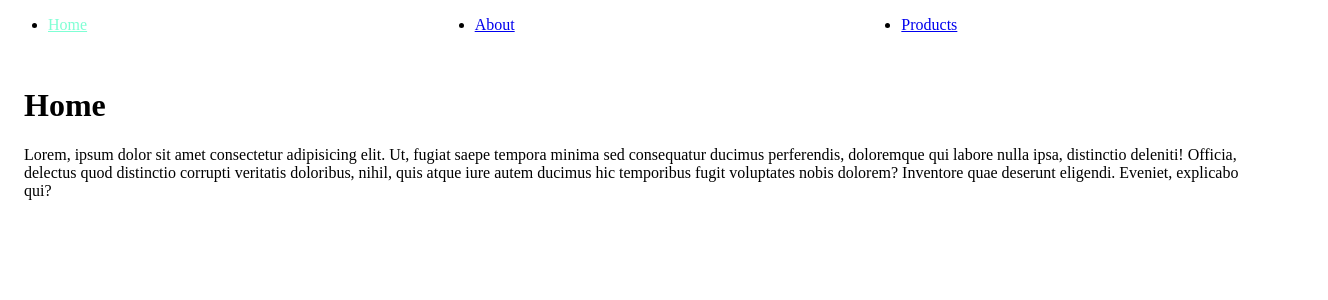
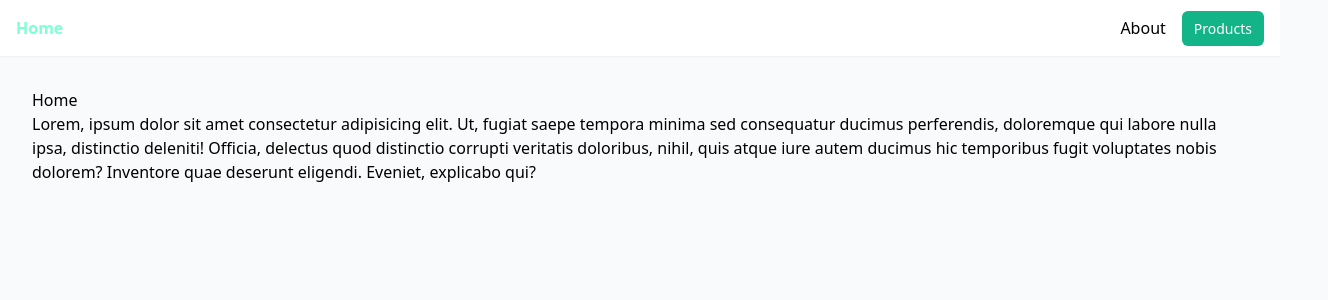
Before and after one commit to saqlainM87/nuxtjs-3-crash-course, a Nuxt app: page / in a window 1280 px wide. Shown: the top 300 px of the page, 1328 px wide, since content can reach past the window. Built offline with nearby package versions, Linux system fonts and the light colour scheme.

Commit message:
feat: integrate tailwind css

```diff
--- /dev/null
+++ b/assets/css/tailwind.css
@@ -0,0 +1,13 @@
+@tailwind base;
+@tailwind components;
+@tailwind utilities;
+
+body {
+  @apply bg-gray-50;
+}
+
+@layer components {
+  .btn {
+    @apply bg-[#12b488] text-white px-3 py-2 rounded-md text-sm text-white;
+  }
+}
--- a/layouts/default.vue
+++ b/layouts/default.vue
@@ -1,22 +1,25 @@
 <template>
   <div>
-    <header>
-      <nav>
-        <ul>
+    <header class="shadow-sm bg-white">
+      <nav class="container mx-auto p-4 flex justify-between">
+        <ul class="flex gap-4">
           <li>
-            <NuxtLink to="/">Home</NuxtLink>
+            <NuxtLink to="/" class="font-bold">Home</NuxtLink>
           </li>
+        </ul>
+
+        <ul class="flex gap-4">
           <li>
             <NuxtLink to="/about">About</NuxtLink>
           </li>
           <li>
-            <NuxtLink to="/products">Products</NuxtLink>
+            <NuxtLink to="/products" class="btn">Products</NuxtLink>
           </li>
         </ul>
       </nav>
     </header>
 
-    <div>
+    <div class="container mx-auto p-4">
       <slot />
     </div>
   </div>
@@ -25,15 +28,6 @@
 <script setup lang="ts"></script>
 
 <style lang="scss" scoped>
-ul {
-  display: flex;
-  width: 100vw;
-
-  li {
-    flex: 1;
-  }
-}
-
 .router-link-exact-active {
   color: aquamarine;
 }
--- a/layouts/products.vue
+++ b/layouts/products.vue
@@ -1,20 +1,21 @@
 <template>
   <div>
-    <header>
-      <nav>
-        <ul>
+    <header class="shadow-sm bg-white">
+      <nav class="container mx-auto p-4 flex justify-between">
+        <ul class="flex gap-4">
           <li>
-            <NuxtLink to="/">Home</NuxtLink>
+            <NuxtLink to="/" class="font-bold">Home</NuxtLink>
           </li>
         </ul>
       </nav>
+    </header>
 
-      <div>
+    <div class="container mx-auto p-4">
       <slot />
     </div>
 
-      <footer>
-        <ul>
+    <footer class="container mx-auto p-4 flex justify-between border-t-2">
+      <ul class="flex gap-4">
         <li>
           <NuxtLink to="/about">About</NuxtLink>
         </li>
@@ -23,22 +24,12 @@
         </li>
       </ul>
     </footer>
-    </header>
   </div>
 </template>
 
 <script setup lang="ts"></script>
 
 <style lang="scss" scoped>
-ul {
-  display: flex;
-  width: 100vw;
-
-  li {
-    flex: 1;
-  }
-}
-
 .router-link-exact-active {
   color: aquamarine;
 }
--- a/nuxt.config.ts
+++ b/nuxt.config.ts
@@ -1,2 +1,4 @@
 // https://nuxt.com/docs/api/configuration/nuxt-config
-export default defineNuxtConfig({})
+export default defineNuxtConfig({
+  modules: ["@nuxtjs/tailwindcss"],
+});
--- a/package.json
+++ b/package.json
@@ -14,6 +14,7 @@
   },
   "devDependencies": {
     "@nuxtjs/eslint-config-typescript": "^12.0.0",
+    "@nuxtjs/tailwindcss": "^6.6.5",
     "@typescript-eslint/parser": "^5.57.0",
     "eslint": "^8.37.0",
     "eslint-config-prettier": "^8.8.0",
```
Also changed, not shown: .prettierrc.json, 1 other file (tests, documents, lock files or other folders). Lines whose indentation alone changed are shown as unchanged.
